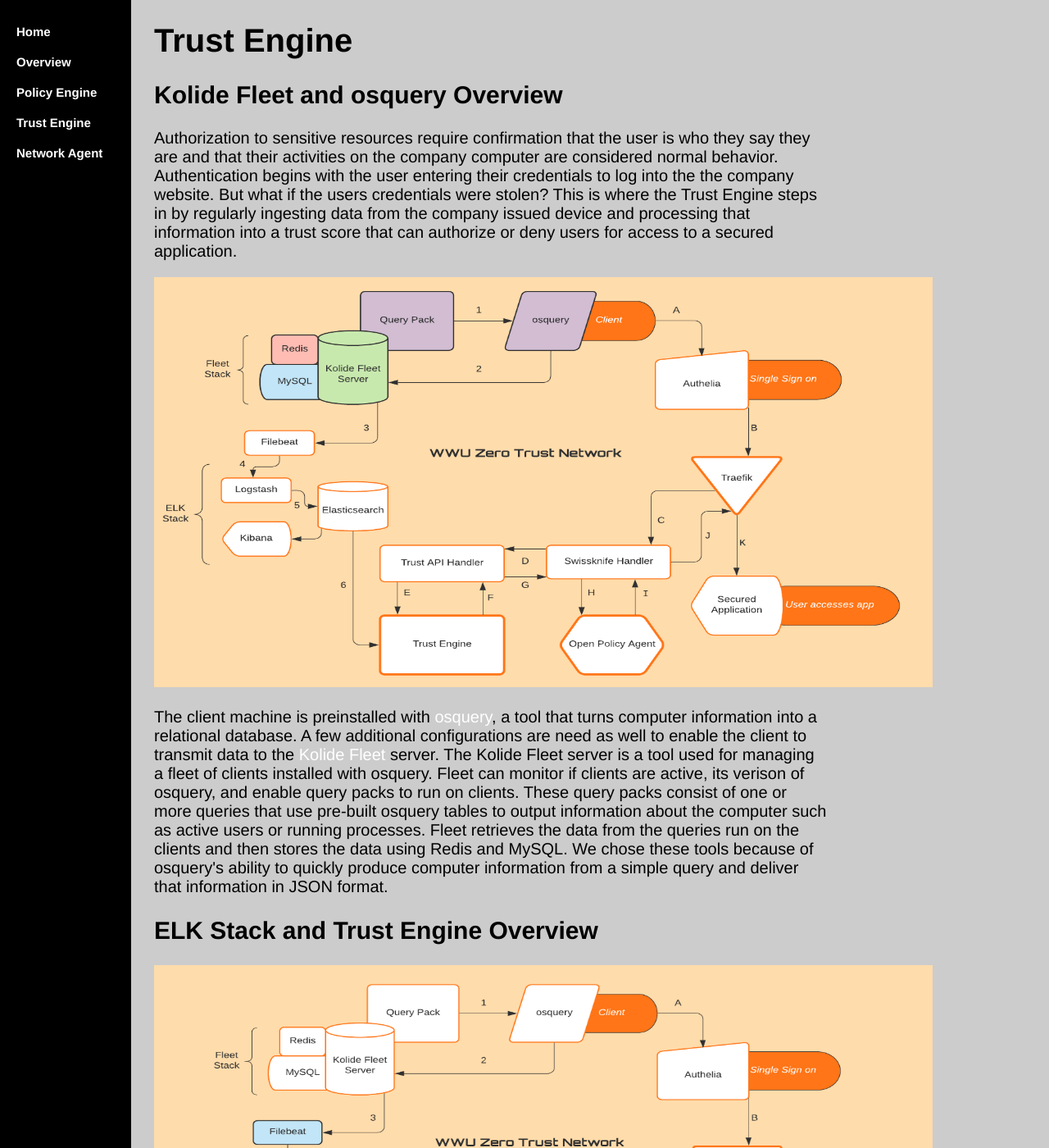
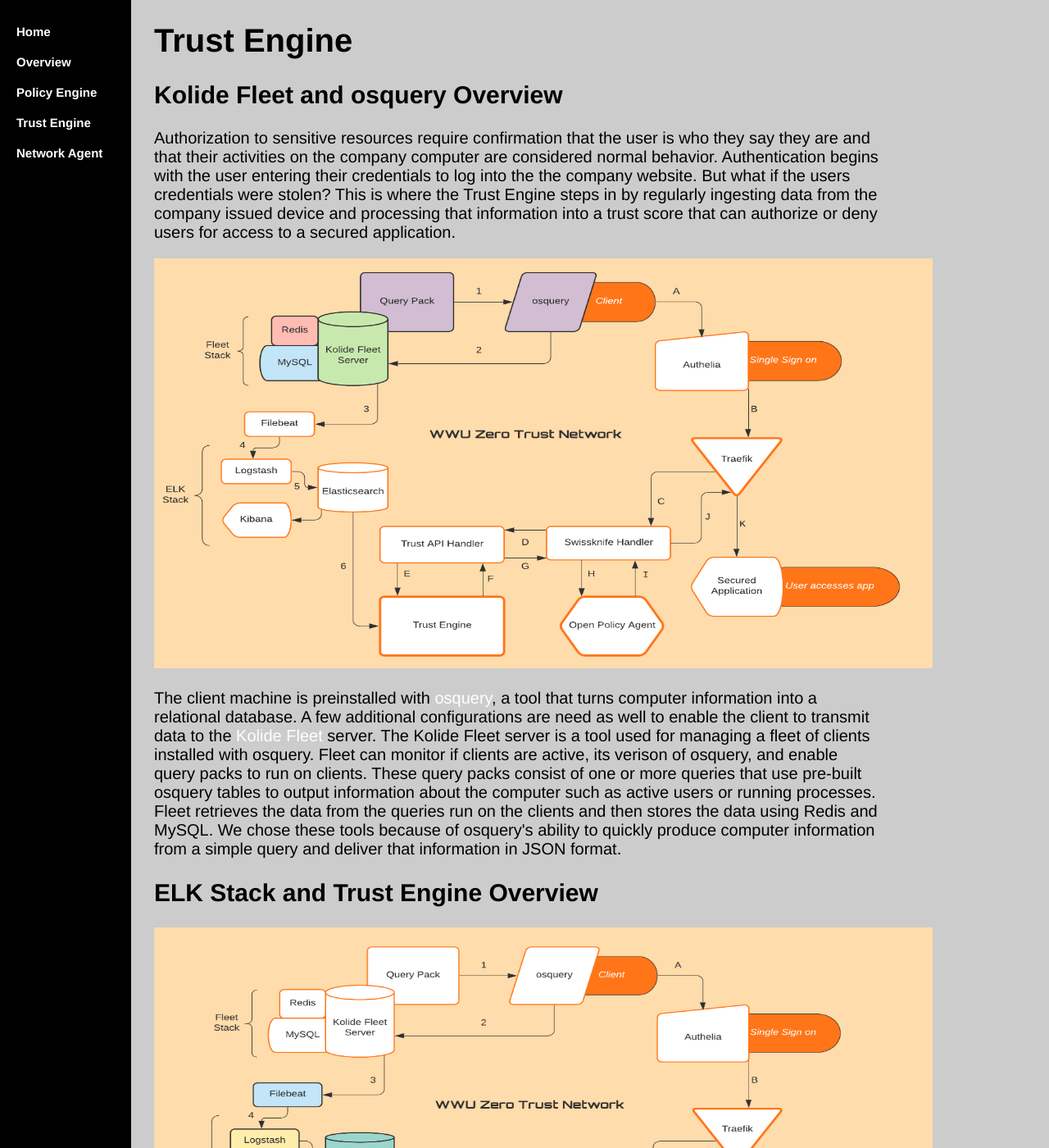
Before and after one commit to WWUZeroTrust/WWUZeroTrust.github.io, a Jekyll site: the page TrustEngine/index.html, which Jekyll copies as it is, in a window 1280 px wide and 1400 px high. Shown: the whole window at 82% size. Built offline with Jekyll 4.4.1, drawn with Linux system fonts in a browser that asks for light colours.

Commit message:
Update index.html

```diff
--- a/TrustEngine/index.html
+++ b/TrustEngine/index.html
@@ -48,7 +48,7 @@
   margin-left: 170px; /* Same as the width of the sidenav */
   font-size: 20px; /* Increased text to enable scrolling */
   padding: 0px 10px;
-  width: 65%;
+  width: 70%;
 }
 .active {
   background-color: SlateGray;
```
